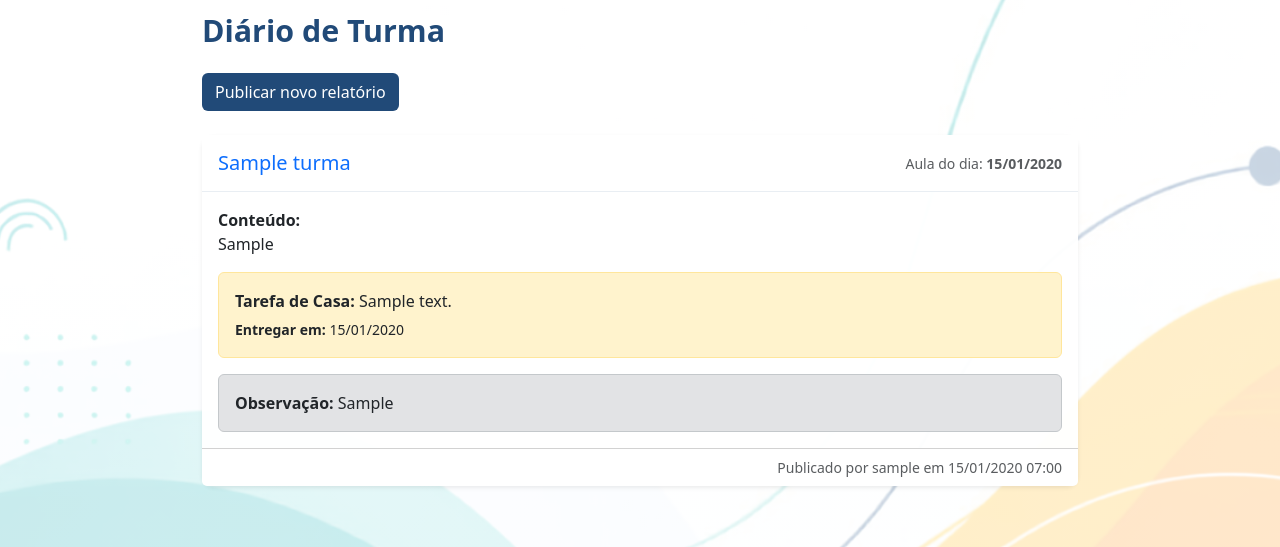
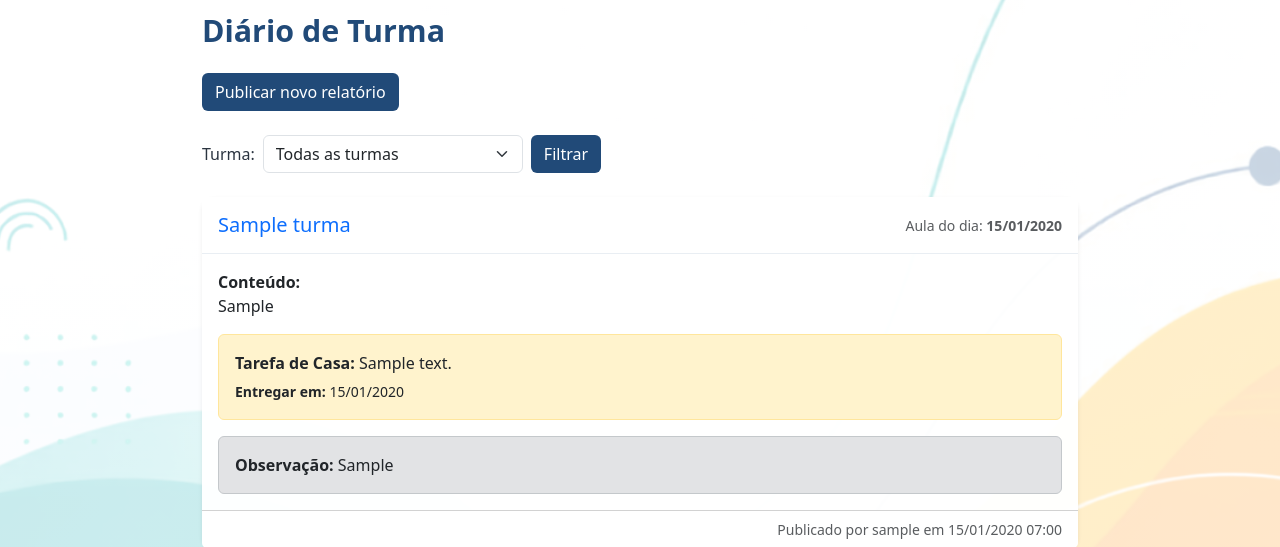
Before and after one commit to lucasaccardo/elo-escolar-project, a Django app: page / in a window 1280 px wide. Shown: the part 100-647 px from the top of the page. Run offline with Django 5.2, Linux system fonts and the light colour scheme; tables that the repository leaves empty hold one stand-in row (values such as "Sample post").

Commit message:
Adiciona filtro de relatorios por turma

```diff
--- a/relatorios/templates/relatorios/lista_relatorios.html
+++ b/relatorios/templates/relatorios/lista_relatorios.html
@@ -5,6 +5,19 @@
 {% block conteudo %}
     <h1 class="mb-4">Diário de Turma</h1>
     <a href="{% url 'cadastrar_relatorio' %}" class="btn btn-elo mb-4">Publicar novo relatório</a>
+
+    <form method="get" class="d-flex gap-2 align-items-center mb-4">
+        <label for="turma" class="mb-0">Turma:</label>
+        <select name="turma" id="turma" class="form-select" style="max-width: 260px;">
+            <option value="">Todas as turmas</option>
+            {% for turma in turmas %}
+                <option value="{{ turma.id }}" {% if turma_selecionada == turma.id|stringformat:"s" %}selected{% endif %}>
+                    {{ turma.nome }}
+                </option>
+            {% endfor %}
+        </select>
+        <button type="submit" class="btn btn-elo">Filtrar</button>
+    </form>
 
     {% for relatorio in relatorios %}
         <div class="card shadow-sm mb-4 border-0">
@@ -41,7 +54,11 @@
 
     {% empty %}
         <div class="alert alert-light border border-secondary text-center p-5 text-muted">
-            <p class="mb-0">Nenhum relatório publicado até o momento.</p>
+            {% if turma_selecionada %}
+                <p class="mb-0">Nenhum relatório publicado para esta turma.</p>
+            {% else %}
+                <p class="mb-0">Nenhum relatório publicado até o momento.</p>
+            {% endif %}
         </div>
     {% endfor %}
 {% endblock %}
--- a/relatorios/views.py
+++ b/relatorios/views.py
@@ -1,14 +1,27 @@
 from django.shortcuts import render, redirect
-from .models import RelatorioDiario
-from.forms import RelatorioDiarioForm
-
+from .models import RelatorioDiario, Turma
+from .forms import RelatorioDiarioForm
 
 def lista_relatorios(request):
-    # Por enquanto, busca todos os relatórios do banco de dados.
+    # A ordenação padrão (-data_aula) já é garantida pelo class Meta do model
     relatorios = RelatorioDiario.objects.all()
 
-    # Renderiza o template passando o dicionário de contexto
-    return render(request, 'relatorios/lista_relatorios.html', {'relatorios': relatorios})
+    # Busca todas as turmas e ordena em ordem alfabética para o seletor
+    turmas = Turma.objects.all().order_by('nome')
+
+    # Lê o parâmetro 'turma' da URL (ex: ?turma=1)
+    turma_id = request.GET.get('turma')
+
+    # Se vier uma turma selecionada, aplica o filtro na consulta
+    if turma_id:
+        relatorios = relatorios.filter(turma_id=turma_id)
+
+    # Renderiza o template passando o contexto completo
+    return render(request, 'relatorios/lista_relatorios.html', {
+        'relatorios': relatorios,
+        'turmas': turmas,
+        'turma_selecionada': turma_id,
+    })
 
 def cadastrar_relatorio(request):
     if request.method == 'POST':
```
